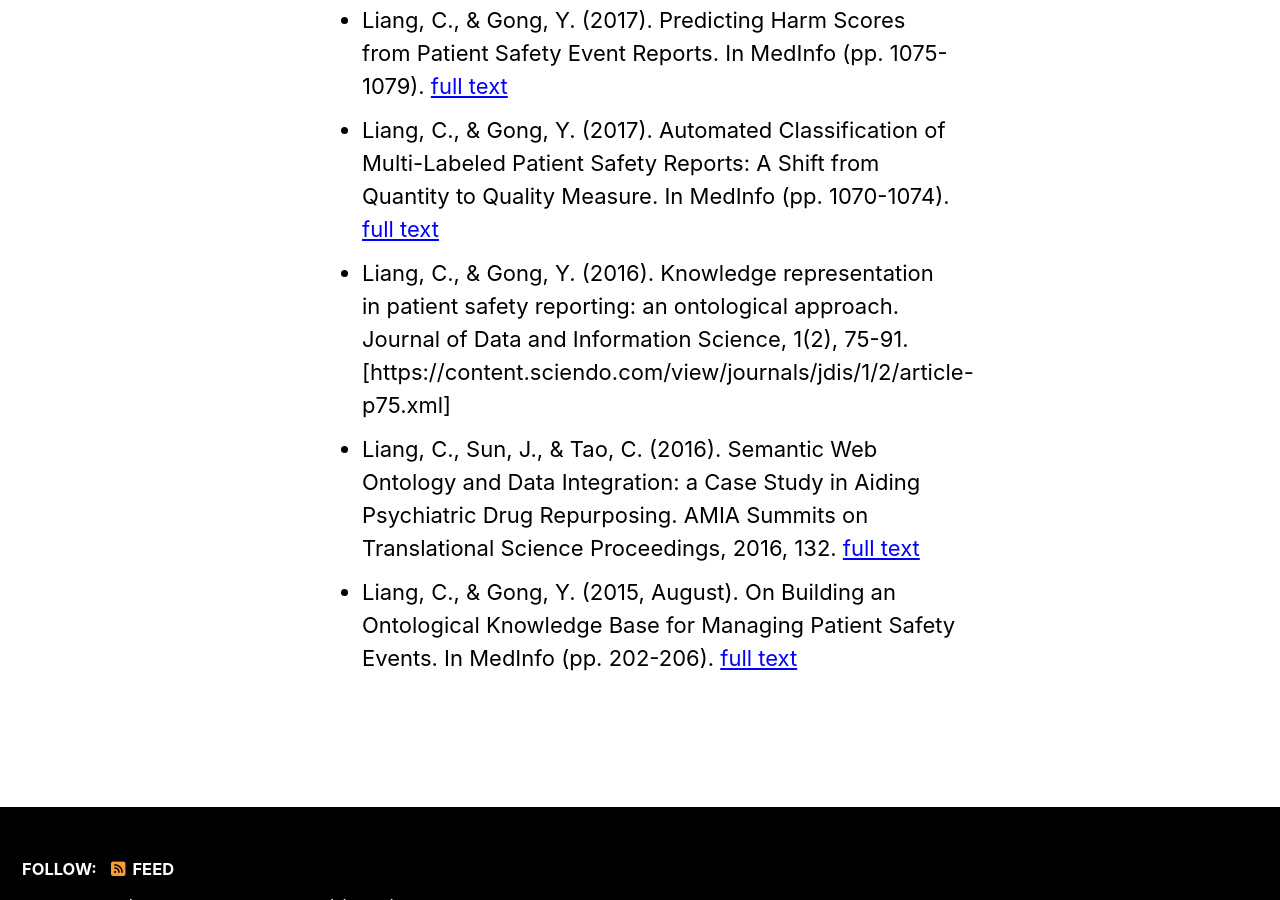
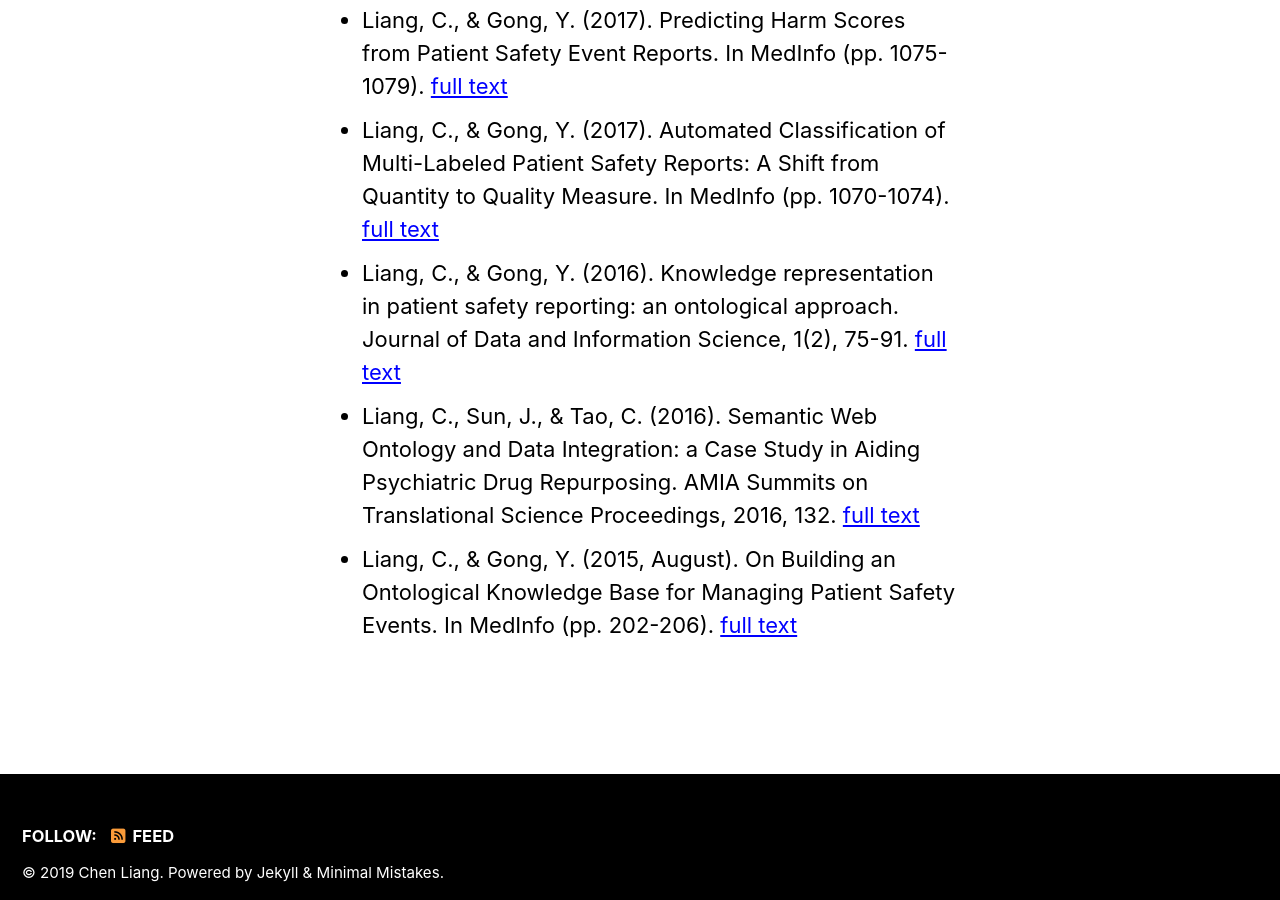
Before and after one commit to nehcgnail/nehcgnail.github.io, a Jekyll site: the page built from _pages/publications.md, in a window 1280 px wide and 900 px high, scrolled down 963 px. Built offline with Jekyll 4.4.1, drawn with Linux system fonts in a browser that asks for light colours; cached includes are drawn as plain includes; nearby versions of some CDN libraries.

Commit message:
text size

```diff
--- a/_pages/publications.md
+++ b/_pages/publications.md
@@ -17,6 +17,6 @@ author_profile: false
 - Lin, R., Liang, C., Duan, R., Chen, Y., & Tao, C. (2018). Visualized Emotion Ontology: a model for representing visual cues of emotions. BMC medical informatics and decision making, 18(2), 64. [full text](https://bmcmedinformdecismak.biomedcentral.com/articles/10.1186/s12911-018-0634-6)
 - Liang, C., & Gong, Y. (2017). Predicting Harm Scores from Patient Safety Event Reports. In MedInfo (pp. 1075-1079). [full text](http://ebooks.iospress.nl/publication/48320)
 - Liang, C., & Gong, Y. (2017). Automated Classification of Multi-Labeled Patient Safety Reports: A Shift from Quantity to Quality Measure. In MedInfo (pp. 1070-1074). [full text](http://ebooks.iospress.nl/Extern/EnterMedLine.aspx?ISSN=0926-9630&Volume=245&SPage=1070)
-- Liang, C., & Gong, Y. (2016). Knowledge representation in patient safety reporting: an ontological approach. Journal of Data and Information Science, 1(2), 75-91. [https://content.sciendo.com/view/journals/jdis/1/2/article-p75.xml]
+- Liang, C., & Gong, Y. (2016). Knowledge representation in patient safety reporting: an ontological approach. Journal of Data and Information Science, 1(2), 75-91. [full text](https://content.sciendo.com/view/journals/jdis/1/2/article-p75.xml)
 - Liang, C., Sun, J., & Tao, C. (2016). Semantic Web Ontology and Data Integration: a Case Study in Aiding Psychiatric Drug Repurposing. AMIA Summits on Translational Science Proceedings, 2016, 132. [full text](https://www.ncbi.nlm.nih.gov/pmc/articles/PMC5001753/)
 - Liang, C., & Gong, Y. (2015, August). On Building an Ontological Knowledge Base for Managing Patient Safety Events. In MedInfo (pp. 202-206). [full text](http://ebooks.iospress.nl/publication/40197)
```
Also changed, not shown: _pages/people.md (+1 -1 lines).
